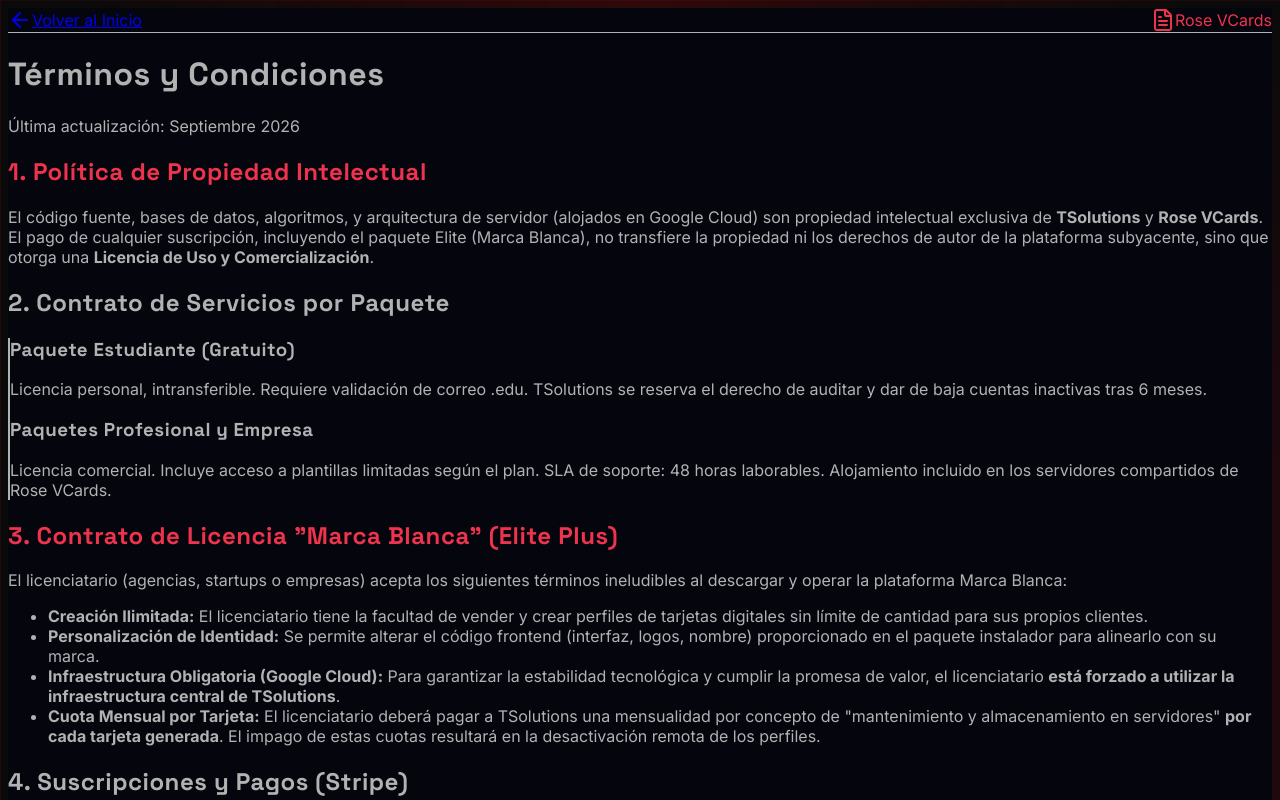
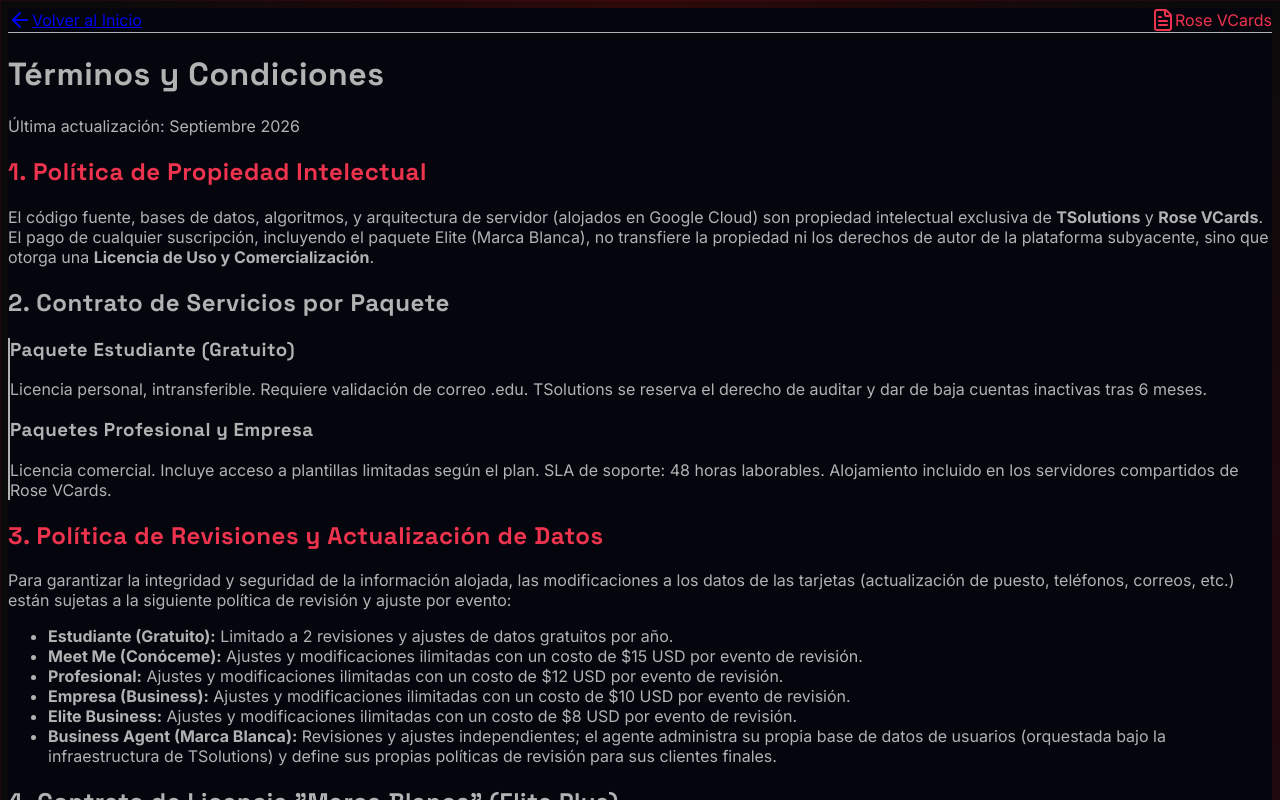
Before and after one commit to whoiselgallo/NFCvCards, a Next.js app: page /terminos in a window 1280 px wide. Shown: the top 800 px of the page. Built offline with nearby package versions, Linux system fonts and the light colour scheme; no server answers; a web font is replaced by a local one.

Commit message:
docs(legal): add strict data revision policies and pricing per plan

```diff
--- a/app/terminos/page.jsx
+++ b/app/terminos/page.jsx
@@ -47,8 +47,23 @@
           </div>
         </section>
 
+                <section className="space-y-4">
+          <h2 className="text-2xl font-bold text-white text-[#EE334E]">3. Política de Revisiones y Actualización de Datos</h2>
+          <p>
+            Para garantizar la integridad y seguridad de la información alojada, las modificaciones a los datos de las tarjetas (actualización de puesto, teléfonos, correos, etc.) están sujetas a la siguiente política de revisión y ajuste por evento:
+          </p>
+          <ul className="list-disc pl-6 space-y-2 text-slate-400">
+            <li><strong>Estudiante (Gratuito):</strong> Limitado a 2 revisiones y ajustes de datos gratuitos por año.</li>
+            <li><strong>Meet Me (Conóceme):</strong> Ajustes y modificaciones ilimitadas con un costo de $15 USD por evento de revisión.</li>
+            <li><strong>Profesional:</strong> Ajustes y modificaciones ilimitadas con un costo de $12 USD por evento de revisión.</li>
+            <li><strong>Empresa (Business):</strong> Ajustes y modificaciones ilimitadas con un costo de $10 USD por evento de revisión.</li>
+            <li><strong>Elite Business:</strong> Ajustes y modificaciones ilimitadas con un costo de $8 USD por evento de revisión.</li>
+            <li><strong>Business Agent (Marca Blanca):</strong> Revisiones y ajustes independientes; el agente administra su propia base de datos de usuarios (orquestada bajo la infraestructura de TSolutions) y define sus propias políticas de revisión para sus clientes finales.</li>
+          </ul>
+        </section>
+
         <section className="space-y-4">
-          <h2 className="text-2xl font-bold text-white text-[#EE334E]">3. Contrato de Licencia "Marca Blanca" (Elite Plus)</h2>
+          <h2 className="text-2xl font-bold text-white">4. Contrato de Licencia "Marca Blanca" (Elite Plus)</h2>
           <p className="mb-2">El licenciatario (agencias, startups o empresas) acepta los siguientes términos ineludibles al descargar y operar la plataforma Marca Blanca:</p>
           <ul className="list-disc pl-6 space-y-2 text-slate-400">
             <li><strong>Creación Ilimitada:</strong> El licenciatario tiene la facultad de vender y crear perfiles de tarjetas digitales sin límite de cantidad para sus propios clientes.</li>
@@ -59,14 +74,14 @@
         </section>
 
         <section className="space-y-4">
-          <h2 className="text-2xl font-bold text-white">4. Suscripciones y Pagos (Stripe)</h2>
+          <h2 className="text-2xl font-bold text-white">5. Suscripciones y Pagos (Stripe)</h2>
           <p>
             Los pagos se procesan mediante Stripe. La cancelación de la suscripción base o de las cuotas de mantenimiento (Elite) detendrá el servicio inmediatamente al final del ciclo de facturación actual. <strong>No se emiten reembolsos por meses parciales</strong>.
           </p>
         </section>
 
                 <section className="space-y-4">
-          <h2 className="text-2xl font-bold text-white">5. Limitación de Responsabilidad</h2>
+          <h2 className="text-2xl font-bold text-white">6. Limitación de Responsabilidad</h2>
           <p>
             TSolutions y Rose VCards no serán responsables por interrupciones del servicio, pérdida de datos o pérdidas comerciales derivadas del mal uso de la plataforma o caídas extremas en Google Cloud. Nuestra responsabilidad técnica se limita a la restauración del servicio bajo los SLAs establecidos.
           </p>
```
